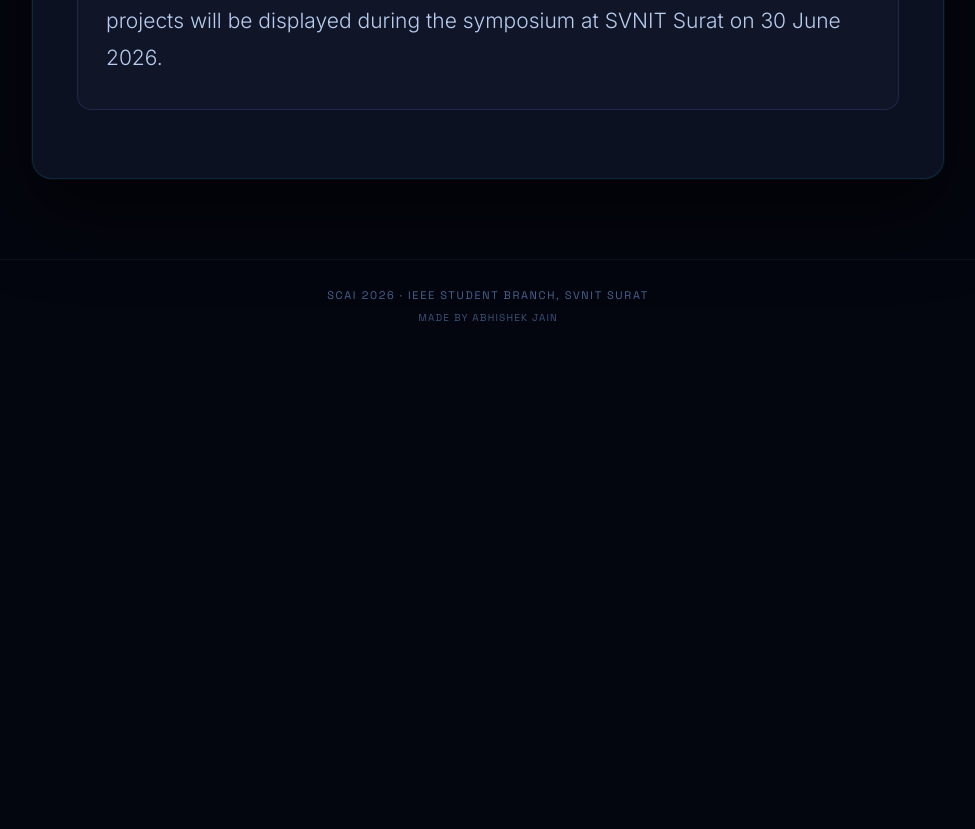
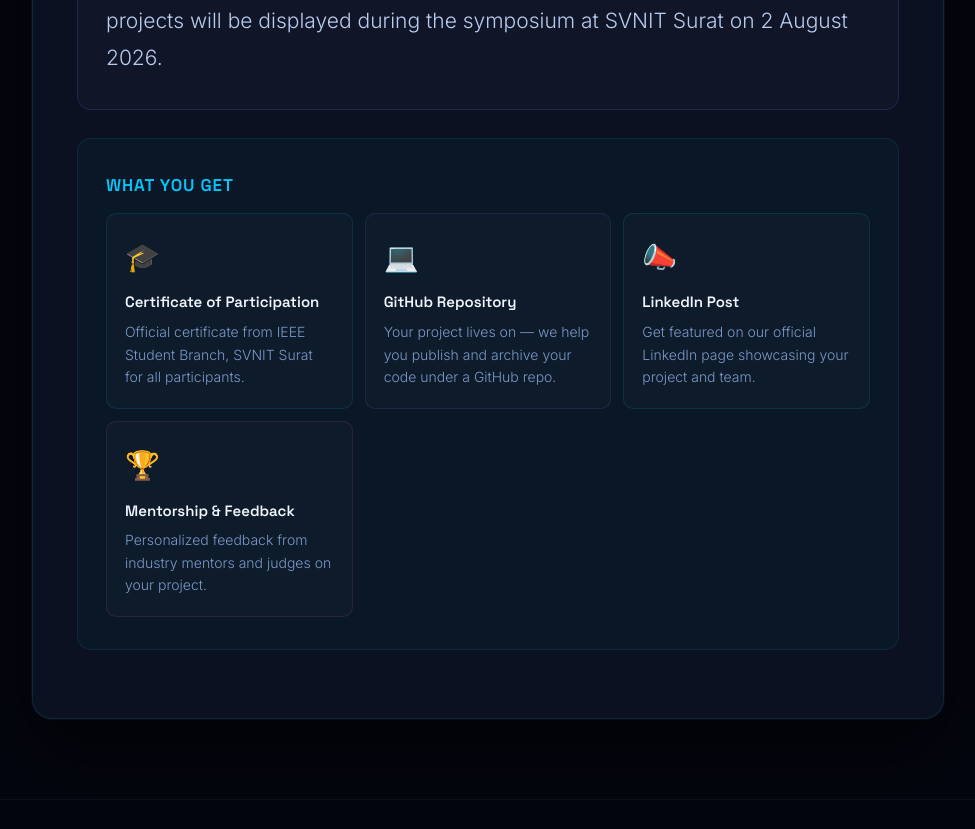
Before and after one commit to abhishek261007/SCAI, a React (Vite) app: page /program in a window 1280 px wide. Shown: the part 1960-2789 px from the top of the page, without its empty margins (152-1127 px from the left). Before the commit the page ends 2313 px from the top, so only its background shows below. Built offline with nearby package versions, Linux system fonts and the light colour scheme.

Commit message:
Fix presentation date to 2 Aug everywhere + add deliverables section

```diff
--- a/src/pages/Landing.tsx
+++ b/src/pages/Landing.tsx
@@ -57,7 +57,7 @@ const howItWorks = [
   { step: '01', title: 'Register', desc: 'Form a team of up to 3 and submit your tentative project idea.', color: '#00C8FF' },
   { step: '02', title: 'Refine', desc: 'Develop your project with mentor guidance and support.', color: '#9B7AFF' },
   { step: '03', title: 'Build', desc: 'Create your working prototype or detailed implementation.', color: '#00E5A0' },
-  { step: '04', title: 'Present', desc: 'Showcase at SCAI 2026 on 30 June at SVNIT Surat.', color: '#FF6B88' },
+  { step: '04', title: 'Present', desc: 'Showcase at SCAI 2026 on 2 August at SVNIT Surat.', color: '#FF6B88' },
 ]
 
 export default function Landing() {
--- a/src/pages/ProgramDescription.tsx
+++ b/src/pages/ProgramDescription.tsx
@@ -151,8 +151,109 @@ export default function ProgramDescription() {
           The symposium is open to all undergraduate and graduate students. Teams of up to 3 members
           can register. There is no entry fee. All disciplines are welcome — projects should align
           with one of the three tracks. Selected projects will be displayed during the symposium at
-          SVNIT Surat on 30 June 2026.
+          SVNIT Surat on 2 August 2026.
         </p>
+      </div>
+
+      <div
+        style={{
+          marginTop: 28,
+          background: 'rgba(0,200,255,0.03)',
+          border: '1px solid rgba(0,200,255,0.10)',
+          borderRadius: 14,
+          padding: '32px 28px',
+        }}
+      >
+        <h3
+          style={{
+            fontFamily: "'Space Grotesk', sans-serif",
+            fontSize: 17,
+            fontWeight: 600,
+            color: '#00C8FF',
+            marginBottom: 14,
+            letterSpacing: '0.05em',
+            textTransform: 'uppercase',
+          }}
+        >
+          What you get
+        </h3>
+        <div
+          style={{
+            display: 'grid',
+            gap: 12,
+            gridTemplateColumns: 'repeat(auto-fit, minmax(220px, 1fr))',
+          }}
+        >
+          {[
+            {
+              icon: '🎓',
+              title: 'Certificate of Participation',
+              desc: 'Official certificate from IEEE Student Branch, SVNIT Surat for all participants.',
+              color: '#00C8FF',
+            },
+            {
+              icon: '💻',
+              title: 'GitHub Repository',
+              desc: 'Your project lives on — we help you publish and archive your code under a GitHub repo.',
+              color: '#9B7AFF',
+            },
+            {
+              icon: '📣',
+              title: 'LinkedIn Post',
+              desc: 'Get featured on our official LinkedIn page showcasing your project and team.',
+              color: '#00E5A0',
+            },
+            {
+              icon: '🏆',
+              title: 'Mentorship & Feedback',
+              desc: 'Personalized feedback from industry mentors and judges on your project.',
+              color: '#FF6B88',
+            },
+          ].map(item => (
+            <div
+              key={item.title}
+              style={{
+                padding: '20px 18px',
+                background: 'rgba(255,255,255,0.02)',
+                border: `1px solid ${item.color}20`,
+                borderRadius: 10,
+                transition: 'all 0.25s',
+              }}
+              onMouseEnter={e => {
+                e.currentTarget.style.background = `${item.color}08`
+                e.currentTarget.style.borderColor = `${item.color}40`
+              }}
+              onMouseLeave={e => {
+                e.currentTarget.style.background = 'rgba(255,255,255,0.02)'
+                e.currentTarget.style.borderColor = `${item.color}20`
+              }}
+            >
+              <div style={{ fontSize: 28, marginBottom: 10 }}>{item.icon}</div>
+              <h4
+                style={{
+                  fontFamily: "'Space Grotesk', sans-serif",
+                  fontSize: 15,
+                  fontWeight: 600,
+                  color: '#F0F6FF',
+                  marginBottom: 6,
+                }}
+              >
+                {item.title}
+              </h4>
+              <p
+                style={{
+                  color: '#7A9AC8',
+                  fontWeight: 300,
+                  lineHeight: 1.6,
+                  fontSize: 14,
+                  margin: 0,
+                }}
+              >
+                {item.desc}
+              </p>
+            </div>
+          ))}
+        </div>
       </div>
     </div>
   )
--- a/src/pages/Projects.tsx
+++ b/src/pages/Projects.tsx
@@ -74,7 +74,7 @@ export default function Projects() {
           For SCAI 2026, each team is expected to come up with a <strong style={{ color: '#F0F6FF' }}>tentative project idea</strong>{' '}
           aligned with one of the three tracks. You don't need a fully built prototype at registration
           — just a clear concept and problem statement. After registration, teams will develop their
-          projects with guidance from mentors and present them at the symposium on 30 June 2026.
+          projects with guidance from mentors and present them at the symposium on 2 August 2026.
         </p>
         <div
           style={{
```
